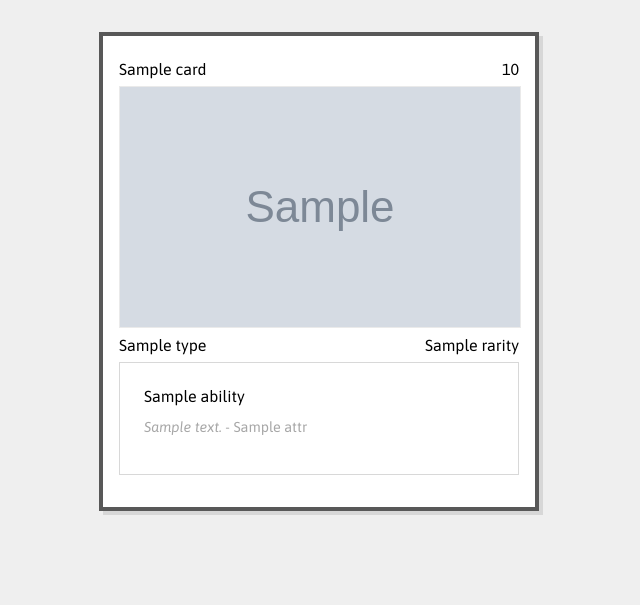
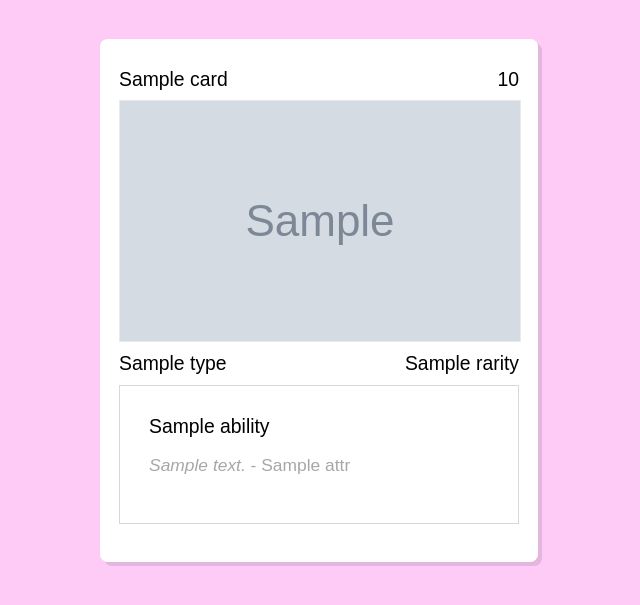
Before and after one commit to frnsys/cards, a Flask app: template server/templates/card.html in a window 1280 px wide. Shown: the top 605 px of the page, without its empty margins (321-961 px from the left). Run offline with Flask 2, Linux system fonts and the light colour scheme; the template is opened without the code that fills it: most values are stand-ins (such as "Sample title", 1, 10 or a date in 2020); grey boxes marked "Sample" are stand-in pictures; parts of the project's set-up code (start-up, migrations or seed data) failed here and were passed over; some libraries are stand-ins or nearby versions.

Commit message:
style tweaks

```diff
--- a/server/static/css/style.css
+++ b/server/static/css/style.css
@@ -1,17 +1,16 @@
-@import url(http://fonts.googleapis.com/css?family=Asap:400,700,400italic);
-
 html, body {
-    background: #efefef;
-    font-family: 'Asap', sans-serif;
+    background: #fecbf6;
+    font-family: 'Calibre', sans-serif;
+    font-size: 1.1em;
 }
 
 .card {
-    border: 4px solid #585858;
     padding: 1em;
     max-width: 400px;
     margin: 2em auto;
     background: #fff;
     box-shadow: 4px 4px 0px rgba(0,0,0,0.1);
+    border-radius: 0.4em;
 }
 
 .card figure {
```
